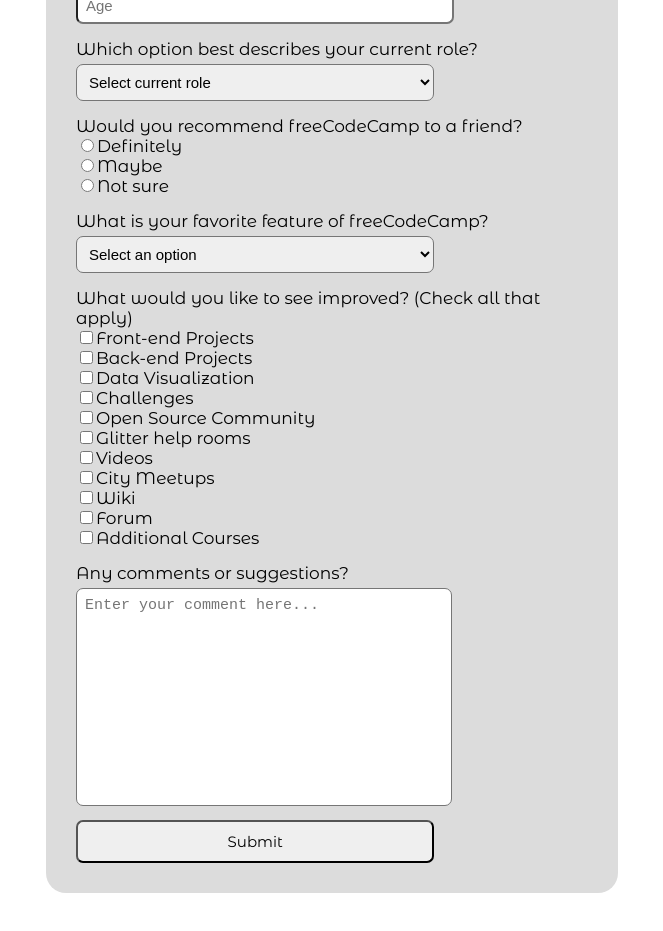
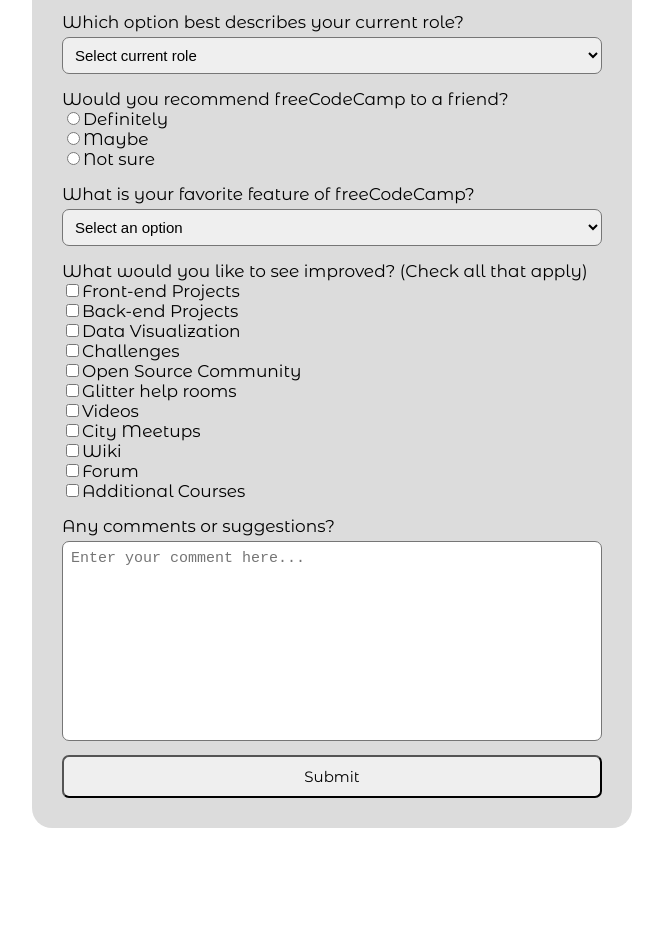
Before and after one commit to liciaportela/surveyform, a plain HTML site: page index.html in a window 1280 px wide. Shown: the part 399-1330 px from the top of the page, without its empty margins (308-971 px from the left). After the commit the page ends 1247 px from the top, so only its background shows below. Drawn offline with Linux system fonts and the light colour scheme.

Commit message:
Modificando o CSS

```diff
--- a/style.css
+++ b/style.css
@@ -1,3 +1,10 @@
+* {
+    box-sizing: border-box;
+    /* com o seletor * estamos selecionando todos os elementos e mudando o box-sizing deles para border-box,
+    sem essa prop o input não estava respeitando o tamanho maximo do form,
+    para entender mais sobre ele joga no Google -> box-sizing mdn <- deve ser o primeiro link */
+}
+
 body {
     background-attachment: fixed;
     background-image: url(img/bg.jpg);
@@ -5,7 +12,8 @@ body {
     background-size: cover;
     font-size: 17px;
     font-family: 'Montserrat Alternates', sans-serif;
-    margin: 50px;
+    margin: 20px;
+    /* Essa margin que esta determinado o espaçamento lateral em telas pequenas */
 }
 
 header {
@@ -13,12 +21,14 @@ header {
     padding-bottom: 10px;
 }
 
+/* Com o max-width, podemos colocar um valor maximo para o form, assim ele vai ser de no maximo 600px, mas se precisar ele vai encolher */
+
 #survey-form {
     background-color: GAINSBORO;
     border-radius: 20px;
     margin-top: 40px;
     padding: 30px;
-    width: 40vw;
+    max-width: 600px;
     margin: auto;
 }
 
@@ -33,7 +43,11 @@ input[type=text], [type=email], [type=number], textarea, select {
     margin-top: 5px;
     outline: 0;
     padding: 8px;
-    width: 70%;
+    width: 100%;
+}
+
+select, input[type=checkbox], input[type=radio] {
+    cursor: pointer;
 }
 
 textarea {
@@ -47,11 +61,6 @@ button {
     font-size: 15px;
     margin-top: 10px;
     padding: 10px;
-    width: 70%;
+    width: 100%;
+    cursor: pointer;
 }
-
-@media (max-width:800px) {
-    #survey-form {
-        width: 90vw;
-    }
-}
```
